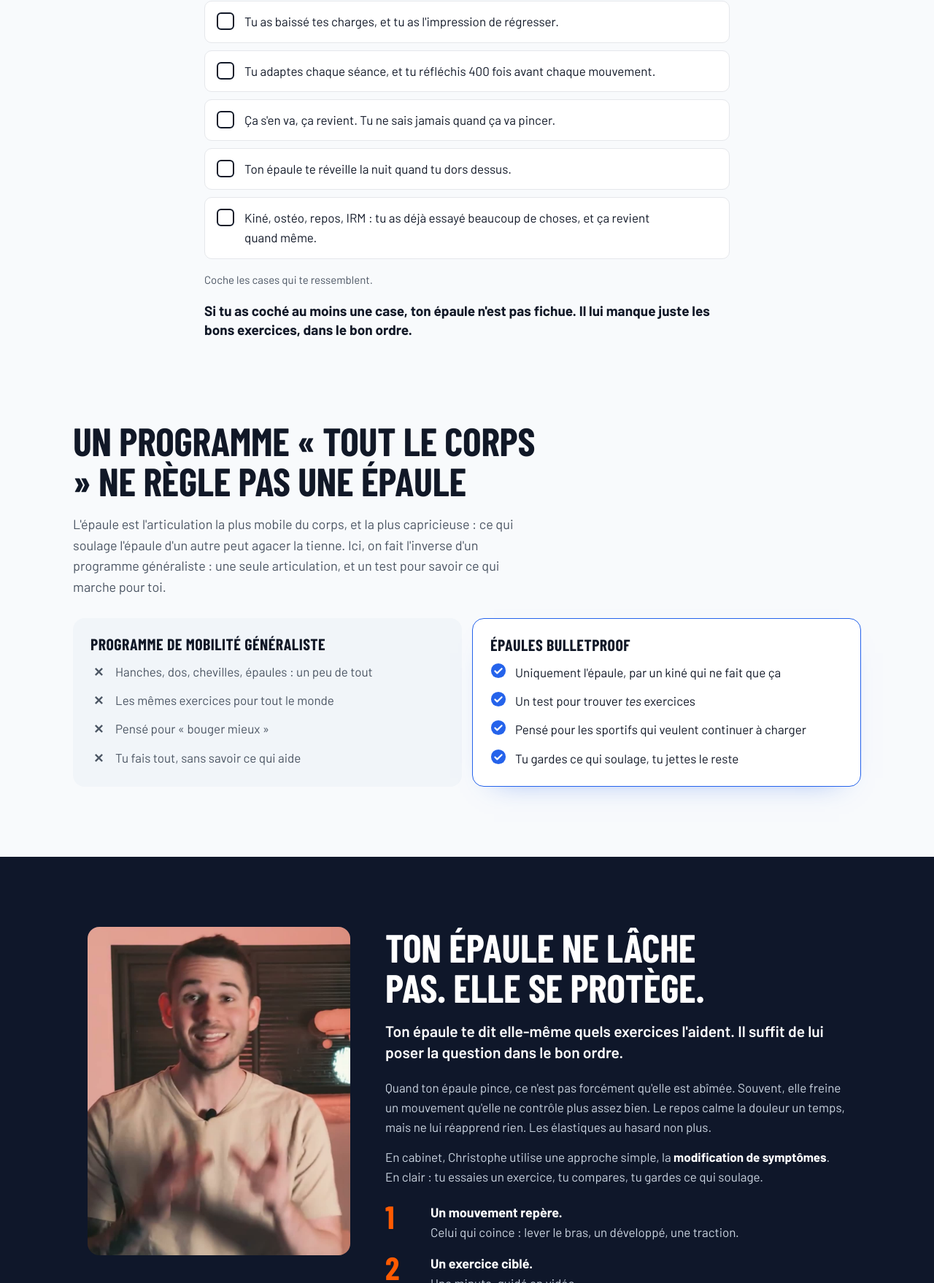
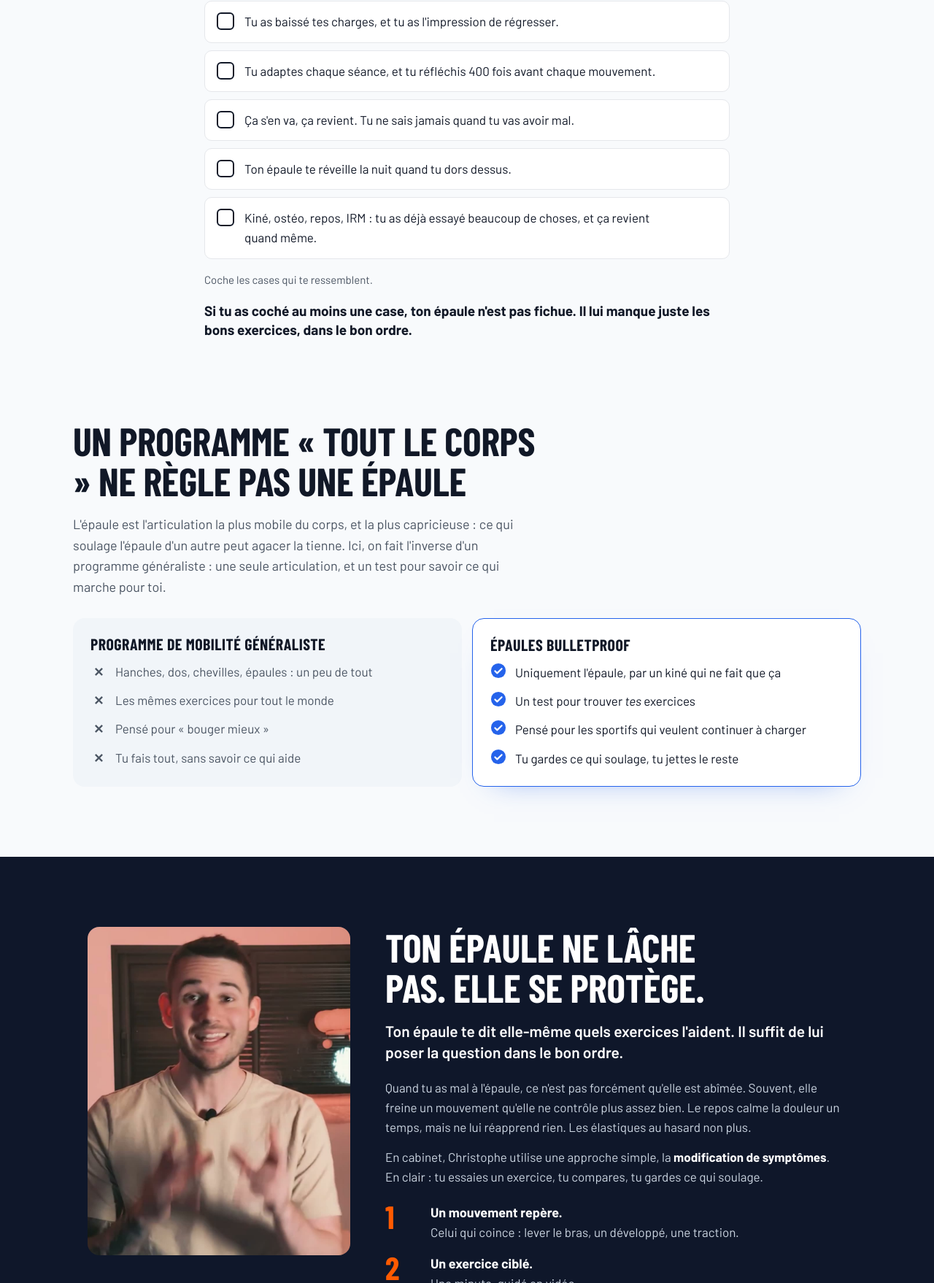
Before and after one commit to sennin444/epaules-bulletproof, a plain HTML site: page index.html in a window 1280 px wide. Shown: the part 1566-3324 px from the top of the page at 73% size. Drawn offline with nearby package versions, Linux system fonts and the light colour scheme; a web font is replaced by a local one.

Commit message:
Wording : « pince » remplacé par « avoir mal »
Co-Authored-By: Claude Opus 5.5 <noreply@anthropic.com>
Claude-Session: https://claude.ai/code/session_015AXEnU8KB3v39HyVyNv5mT

```diff
--- a/index.html
+++ b/index.html
@@ -88,7 +88,7 @@
       <li><label><input type="checkbox"><span class="box" aria-hidden="true"><svg viewBox="0 0 24 24"><path d="M5 12.5l4.5 4.5L19 7.5"/></svg></span><span class="txt">Tu zappes les développés, les tractions ou tout ce qui passe au-dessus de la tête.</span></label></li>
       <li><label><input type="checkbox"><span class="box" aria-hidden="true"><svg viewBox="0 0 24 24"><path d="M5 12.5l4.5 4.5L19 7.5"/></svg></span><span class="txt">Tu as baissé tes charges, et tu as l'impression de régresser.</span></label></li>
       <li><label><input type="checkbox"><span class="box" aria-hidden="true"><svg viewBox="0 0 24 24"><path d="M5 12.5l4.5 4.5L19 7.5"/></svg></span><span class="txt">Tu adaptes chaque séance, et tu réfléchis 400 fois avant chaque mouvement.</span></label></li>
-      <li><label><input type="checkbox"><span class="box" aria-hidden="true"><svg viewBox="0 0 24 24"><path d="M5 12.5l4.5 4.5L19 7.5"/></svg></span><span class="txt">Ça s'en va, ça revient. Tu ne sais jamais quand ça va pincer.</span></label></li>
+      <li><label><input type="checkbox"><span class="box" aria-hidden="true"><svg viewBox="0 0 24 24"><path d="M5 12.5l4.5 4.5L19 7.5"/></svg></span><span class="txt">Ça s'en va, ça revient. Tu ne sais jamais quand tu vas avoir mal.</span></label></li>
       <li><label><input type="checkbox"><span class="box" aria-hidden="true"><svg viewBox="0 0 24 24"><path d="M5 12.5l4.5 4.5L19 7.5"/></svg></span><span class="txt">Ton épaule te réveille la nuit quand tu dors dessus.</span></label></li>
       <li><label><input type="checkbox"><span class="box" aria-hidden="true"><svg viewBox="0 0 24 24"><path d="M5 12.5l4.5 4.5L19 7.5"/></svg></span><span class="txt">Kiné, ostéo, repos, IRM : tu as déjà essayé beaucoup de choses, et ça revient quand même.</span></label></li>
     </ul>
@@ -132,7 +132,7 @@
     <div>
       <h2>Ton épaule ne lâche pas. Elle se protège.</h2>
       <p class="oneliner">Ton épaule te dit elle-même quels exercices l'aident. Il suffit de lui poser la question dans le bon ordre.</p>
-      <p>Quand ton épaule pince, ce n'est pas forcément qu'elle est abîmée. Souvent, elle freine un mouvement qu'elle ne contrôle plus assez bien. Le repos calme la douleur un temps, mais ne lui réapprend rien. Les élastiques au hasard non plus.</p>
+      <p>Quand tu as mal à l'épaule, ce n'est pas forcément qu'elle est abîmée. Souvent, elle freine un mouvement qu'elle ne contrôle plus assez bien. Le repos calme la douleur un temps, mais ne lui réapprend rien. Les élastiques au hasard non plus.</p>
       <p>En cabinet, Christophe utilise une approche simple, la <b>modification de symptômes</b>. En clair : tu essaies un exercice, tu compares, tu gardes ce qui soulage.</p>
       <ol class="steps">
         <li><div><b>Un mouvement repère.</b>Celui qui coince : lever le bras, un développé, une traction.</div></li>
```
